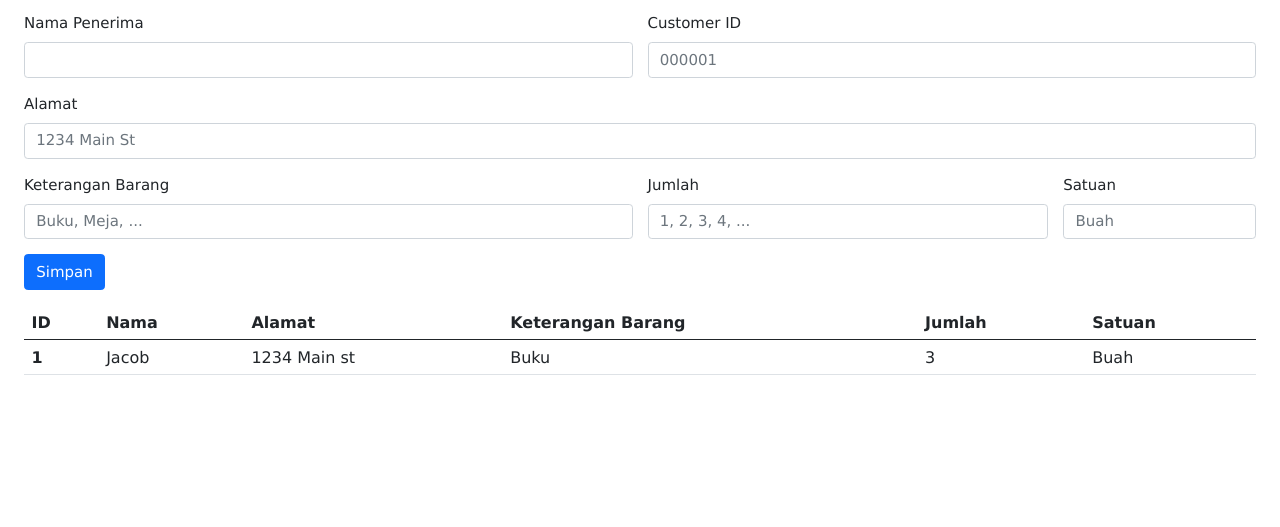
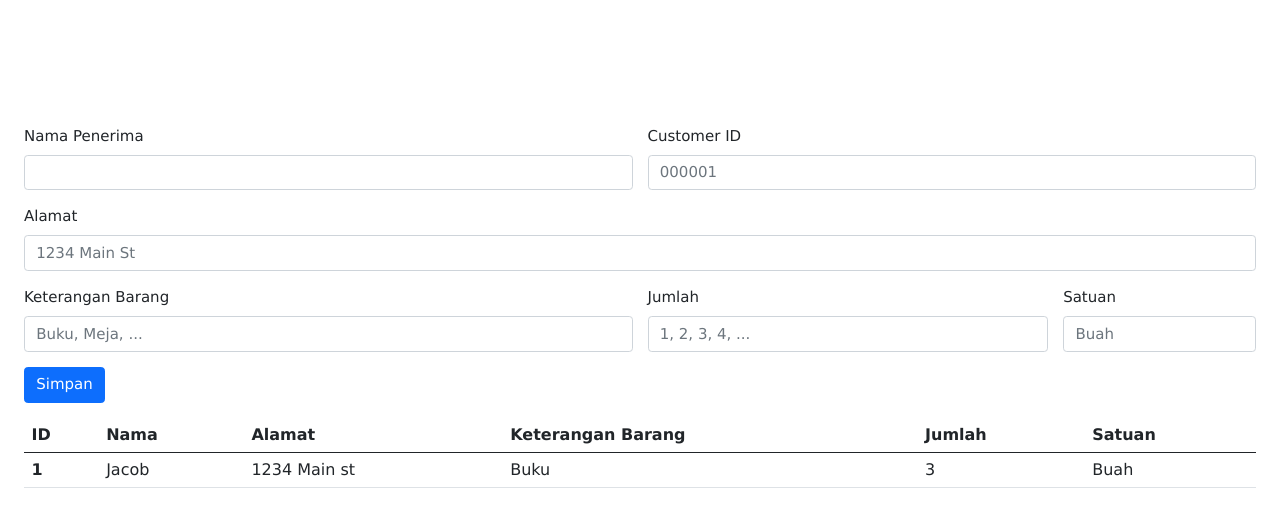
Before and after one commit to IvanLimosi/TugasBesarPBW, a PHP site: page /View/KirimBarang.php in a window 1280 px wide. Shown: the top 527 px of the page. Run offline with PHP 8.4, Linux system fonts and the light colour scheme; data that the repository does not hold is empty.

Commit message:
Update KirimBarang.php

```diff
--- a/View/KirimBarang.php
+++ b/View/KirimBarang.php
@@ -1,13 +1,15 @@
-<html><head>
+<html>
+  <head>
 		<title> CSS </title>
 		<!-- style.css and font-awesome.css here -->
+        <link rel="stylesheet" href="View/css/styleKirimBarang.css">
         <link href="https://cdn.jsdelivr.net/npm/bootstrap@5.0.2/dist/css/bootstrap.min.css" rel="stylesheet" integrity="sha384-EVSTQN3/azprG1Anm3QDgpJLIm9Nao0Yz1ztcQTwFspd3yD65VohhpuuCOmLASjC" crossorigin="anonymous">
         <link rel="stylesheet" href="https://www.w3schools.com/w3css/4/w3.css">
 	</head>
 
 	<body>
         <div class="w3-padding-large">
-            <form class="row g-3">
+            <br><br><br><br><br><form class="row g-3">
                 <div class="col-md-6">
                     <label for="inputNamaPenerima4" class="form-label">Nama Penerima</label>
                     <input type="text" class="form-control" id="inputNamaPenerima4">
@@ -61,5 +63,8 @@
                 </tbody>
               </table>
         </div>
+        <div id="pad">
 
-</body></html>
+        </div>
+  </body>
+</html>
```
